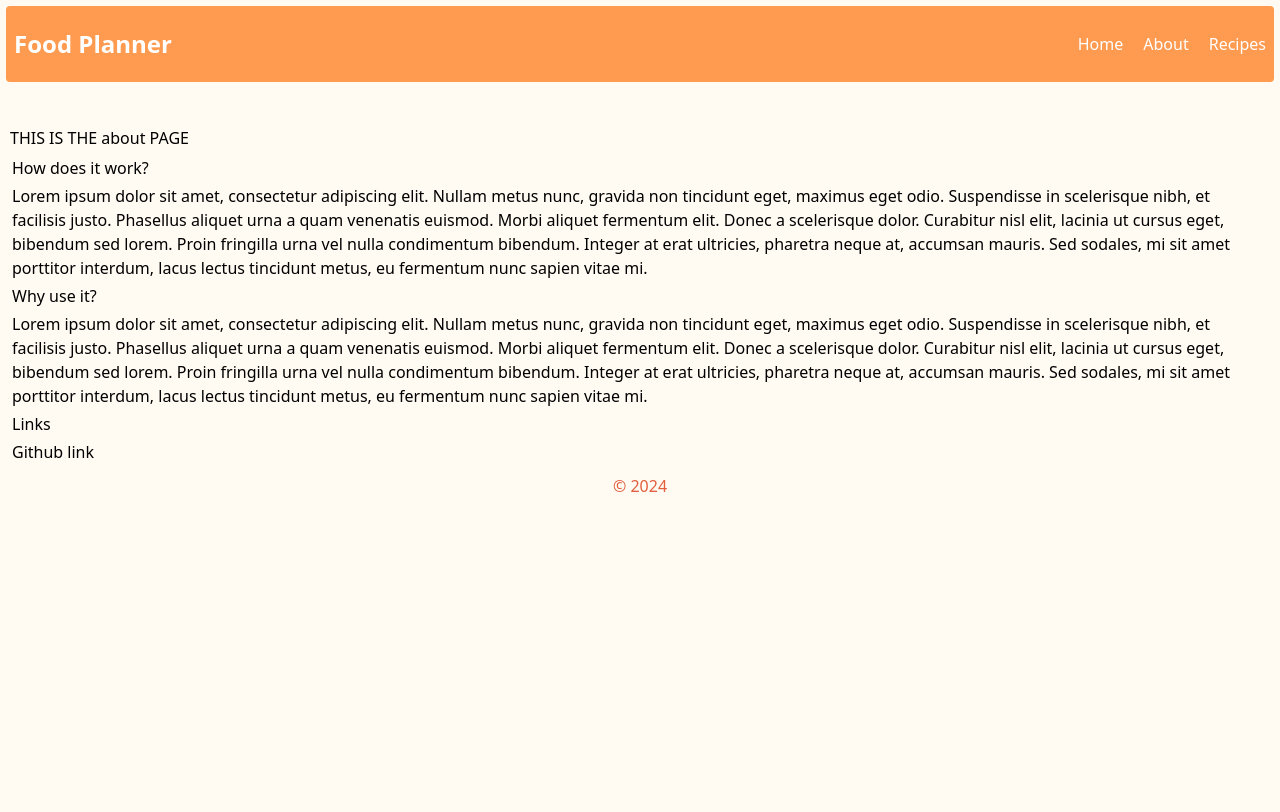
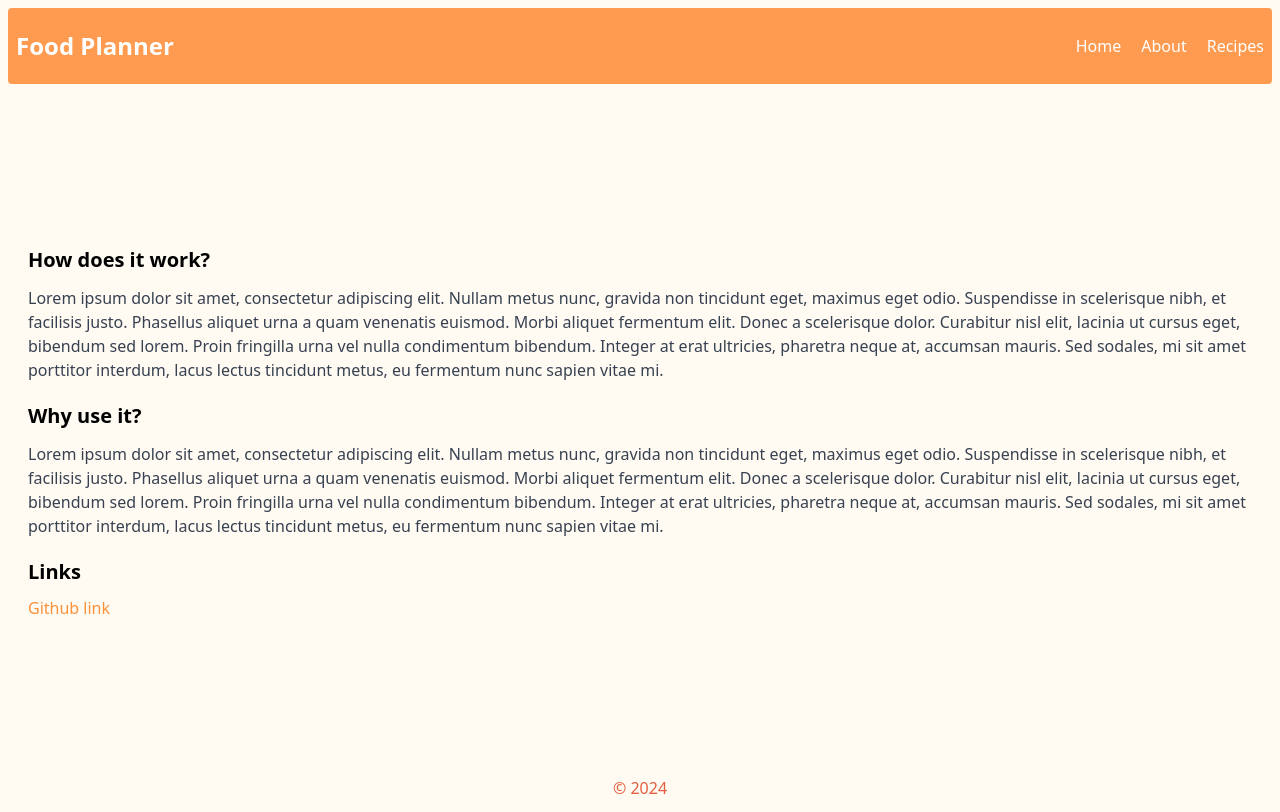
Before and after one commit to visontail/food-planner, a React (Vite) app in the folder frontend/: page /about in a window 1280 px wide. Built offline with nearby package versions, Linux system fonts and the light colour scheme; no server answers.

Commit message:
styling all

```diff
--- a/frontend/src/components/Hero.jsx
+++ b/frontend/src/components/Hero.jsx
@@ -1,18 +1,31 @@
-import { Link } from "react-router-dom"
-
 
 function Hero() {
 
   return (
-    <div>
-        <h2>Hero Section</h2>
-        <span>Lorem ipsum dolor sit amet, consectetur adipiscing elit. Nullam metus nunc, gravida non tincidunt eget, maximus eget odio.</span>
-        <img src="" alt="This is an image" />
-        <span>Lorem ipsum dolor sit amet, consectetur adipiscing elit. Nullam metus nunc, gravida non tincidunt eget, maximus eget odio.</span>
-        <button>Get Started</button>
-        <Link to="/about" >Learn more</Link>
+    <div className=" text-default-orange py-12 px-6 md:px-12 lg:px-24 xl:px-32">
+      <h2 className="text-4xl font-bold mb-4">Welcome to our project!</h2>
+      <p className="mb-6 md:text-lg">
+        Our platform offers a diverse range of recipes to suit every taste bud.
+        Whether you're a seasoned chef or a novice in the kitchen, our platform provides the perfect culinary inspiration for your next meal.
+        Explore our extensive collection of recipes and embark on a culinary adventure today!
+      </p>
+      <p className="text-xl font-bold mb-4">Get Started!</p>
+      <p className="mb-6 md:text-lg">
+        Using our generator feature, simply select your desired categories and the number of recipes you need,
+        then hit "<span className="font-bold">Generate</span>" to discover a personalized list of delicious meals.
+      </p>
     </div>
+
   )
 }
 
 export default Hero
+
+/*
+Welcome to our project!
+Our platform offers a diverse range of recipes to suit every taste bud.
+Using our generator feature, simply select your desired categories and the number of recipes you need,
+then hit "Generate" to discover a personalized list of delicious meals.
+Whether you're a seasoned chef or a novice in the kitchen, our platform provides the perfect culinary inspiration for your next meal.
+Explore our extensive collection of recipes and embark on a culinary adventure today!
+ */
--- a/frontend/src/features/Search.jsx
+++ b/frontend/src/features/Search.jsx
@@ -11,7 +11,6 @@ function Search({ onSearch }) {
 
   return (
     <div className="max-w-xs mx-auto mb-10">
-      <p className="text-center text-default-orange mb-2">Search for foods</p>
       <input
         type="text"
         placeholder="Search by name or category"
--- a/frontend/src/main.jsx
+++ b/frontend/src/main.jsx
@@ -3,7 +3,7 @@ import ReactDOM from 'react-dom/client'
 
 import { createBrowserRouter, RouterProvider } from 'react-router-dom'
 
-import HomePage from './pages/home/HomePage'
+import HomePage from './pages/HomePage'
 import RecipesPage from './pages/RecipesPage'
 import AboutPage from './pages/AboutPage'
 import NotFoundPage from './pages/NotFoundPage'
--- a/frontend/src/pages/AboutPage.jsx
+++ b/frontend/src/pages/AboutPage.jsx
@@ -3,21 +3,24 @@ import Footer from "../components/Footer"
 
 function AboutPage() {
   return (
-    <>
+    <div className="min-h-screen flex flex-col justify-between">
       <Header />
-      <div>
-        <h2>THIS IS THE about PAGE</h2>
-        <div>
-          <h2>How does it work?</h2>
-          <p>Lorem ipsum dolor sit amet, consectetur adipiscing elit. Nullam metus nunc, gravida non tincidunt eget, maximus eget odio. Suspendisse in scelerisque nibh, et facilisis justo. Phasellus aliquet urna a quam venenatis euismod. Morbi aliquet fermentum elit. Donec a scelerisque dolor. Curabitur nisl elit, lacinia ut cursus eget, bibendum sed lorem. Proin fringilla urna vel nulla condimentum bibendum. Integer at erat ultricies, pharetra neque at, accumsan mauris. Sed sodales, mi sit amet porttitor interdum, lacus lectus tincidunt metus, eu fermentum nunc sapien vitae mi.</p>
-          <h2>Why use it?</h2>
-          <p>Lorem ipsum dolor sit amet, consectetur adipiscing elit. Nullam metus nunc, gravida non tincidunt eget, maximus eget odio. Suspendisse in scelerisque nibh, et facilisis justo. Phasellus aliquet urna a quam venenatis euismod. Morbi aliquet fermentum elit. Donec a scelerisque dolor. Curabitur nisl elit, lacinia ut cursus eget, bibendum sed lorem. Proin fringilla urna vel nulla condimentum bibendum. Integer at erat ultricies, pharetra neque at, accumsan mauris. Sed sodales, mi sit amet porttitor interdum, lacus lectus tincidunt metus, eu fermentum nunc sapien vitae mi.</p>
-          <h2>Links</h2>
-          <p>Github link</p>
+      <div className="container mx-auto px-4 py-8">
+        <div className="mb-8">
+          <h2 className="text-xl font-semibold mb-2">How does it work?</h2>
+          <p className="text-gray-700 mb-4">
+            Lorem ipsum dolor sit amet, consectetur adipiscing elit. Nullam metus nunc, gravida non tincidunt eget, maximus eget odio. Suspendisse in scelerisque nibh, et facilisis justo. Phasellus aliquet urna a quam venenatis euismod. Morbi aliquet fermentum elit. Donec a scelerisque dolor. Curabitur nisl elit, lacinia ut cursus eget, bibendum sed lorem. Proin fringilla urna vel nulla condimentum bibendum. Integer at erat ultricies, pharetra neque at, accumsan mauris. Sed sodales, mi sit amet porttitor interdum, lacus lectus tincidunt metus, eu fermentum nunc sapien vitae mi.
+          </p>
+          <h2 className="text-xl font-semibold mb-2">Why use it?</h2>
+          <p className="text-gray-700 mb-4">
+            Lorem ipsum dolor sit amet, consectetur adipiscing elit. Nullam metus nunc, gravida non tincidunt eget, maximus eget odio. Suspendisse in scelerisque nibh, et facilisis justo. Phasellus aliquet urna a quam venenatis euismod. Morbi aliquet fermentum elit. Donec a scelerisque dolor. Curabitur nisl elit, lacinia ut cursus eget, bibendum sed lorem. Proin fringilla urna vel nulla condimentum bibendum. Integer at erat ultricies, pharetra neque at, accumsan mauris. Sed sodales, mi sit amet porttitor interdum, lacus lectus tincidunt metus, eu fermentum nunc sapien vitae mi.
+          </p>
+          <h2 className="text-xl font-semibold mb-2">Links</h2>
+          <a href="#" className="text-orange-400 hover:text-hover-orange">Github link</a>
         </div>
       </div>
       <Footer />
-    </>
+    </div>
   )
 }
 
--- /dev/null
+++ b/frontend/src/pages/HomePage.jsx
@@ -0,0 +1,20 @@
+import Header from '../components/Header'
+import Footer from '../components/Footer'
+import Generator from '../features/Generator'
+import Hero from '../components/Hero'
+
+
+function HomePage() {
+
+
+  return (
+    <div>
+      <Header />
+      <Hero />
+      <Generator />
+      <Footer />
+    </div>
+  )
+}
+
+export default HomePage
--- a/frontend/src/pages/ItemPage.jsx
+++ b/frontend/src/pages/ItemPage.jsx
@@ -34,11 +34,7 @@ function ItemPage() {
       <div>
         <h2>THIS IS THE item PAGE</h2>
         <div>
-          <img /* src={item.image_url} */ alt={item.name} />
           <h3>{item.name}</h3>
-          <p>
-            {item.category}
-          </p>
         </div>
       </div>
       <Footer />
--- a/frontend/src/pages/RecipesPage.jsx
+++ b/frontend/src/pages/RecipesPage.jsx
@@ -1,11 +1,11 @@
-import { useState, useEffect } from 'react';
-import { Link } from 'react-router-dom';
+import { useState, useEffect } from "react";
+import { Link } from "react-router-dom";
 
-import Header from '../components/Header.jsx'
-import Footer from '../components/Footer.jsx'
-import Search from '../features/Search.jsx'
+import Header from "../components/Header.jsx";
+import Footer from "../components/Footer.jsx";
+import Search from "../features/Search.jsx";
 
-import { fetchAllMeals } from '../services/api.js'
+import { fetchAllMeals } from "../services/api.js";
 
 function RecipesPage() {
   const [meals, setMeals] = useState([]);
@@ -16,12 +16,12 @@ function RecipesPage() {
       try {
         const mealsData = await fetchAllMeals();
         if (!mealsData || mealsData.length === 0) {
-                  console.log('No meals found');
+          console.log("No meals found");
         }
         setMeals(mealsData);
         setFilteredMeals(mealsData);
       } catch (error) {
-              console.error('Error fetching meals:', error);
+        console.error("Error fetching meals:", error);
       }
     };
     fetchData();
@@ -48,9 +48,11 @@ function RecipesPage() {
             <p>No items were found</p>
           ) : (
             filteredMeals.map((meal) => (
-                          <div key={meal._id} className="border rounded-lg overflow-hidden shadow-lg">
+              <div
+                key={meal._id}
+                className="border rounded-lg overflow-hidden shadow-lg"
+              >
                 <Link to={`/recipes/${meal._id}`}>
-                                  <img className="w-full h-auto" /* src={meal.image_url} */ alt={meal.name} />
                 </Link>
                 <div className="p-4">
                   <h3 className="text-lg font-bold mb-2">{meal.name}</h3>
@@ -61,7 +63,12 @@ function RecipesPage() {
                       </span>
                     ))}
                   </p>
-                                  <Link to={`/recipes/${meal._id}`} className="text-default-orange hover:text-hover-orange">View Details</Link>
+                  <Link
+                    to={`/recipes/${meal._id}`}
+                    className="text-default-orange hover:text-hover-orange"
+                  >
+                    View Details
+                  </Link>
                 </div>
               </div>
             ))
--- a/frontend/src/pages/home/HomePage.jsx
+++ /dev/null
@@ -1,20 +0,0 @@
-import Header from '../../components/Header'
-import Footer from '../../components/Footer'
-import Generator from '../../features/Generator'
-import Hero from '../../components/Hero'
-
-
-function HomePage() {
-
-
-  return (
-    <div>
-      <Header />
-      <Hero />
-      <Generator />
-      <Footer />
-    </div>
-  )
-}
-
-export default HomePage
```
Lines whose indentation alone changed are shown as unchanged.
